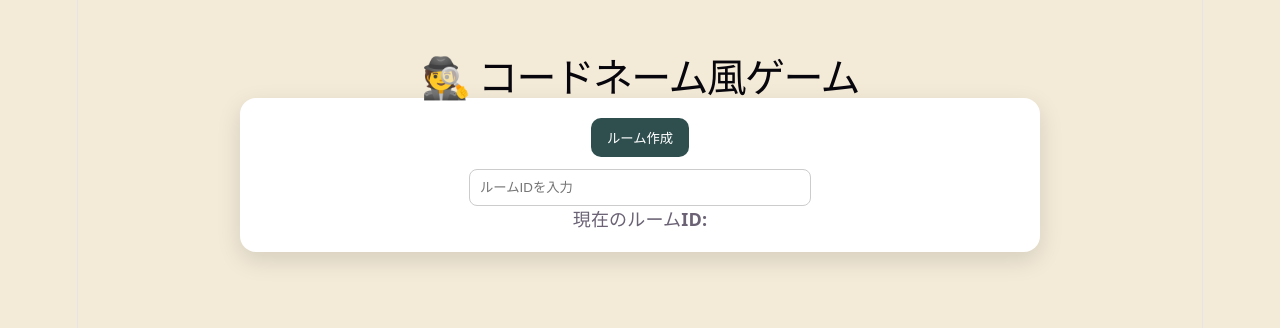
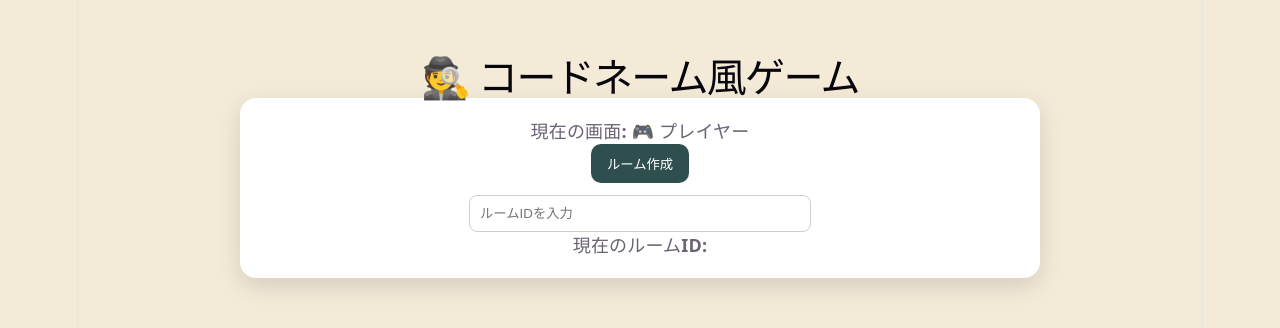
Before and after one commit to Introduction-to-icl/codenames-app, a React (Vite) app: page / in a window 1280 px wide. Shown: the top 328 px of the page. Built offline with nearby package versions, Linux system fonts and the light colour scheme.

Commit message:
スパイ画面完成

```diff
--- a/src/App.jsx
+++ b/src/App.jsx
@@ -7,7 +7,7 @@ import {
   serverTimestamp,
   updateDoc,
 } from "firebase/firestore";
-import { useEffect, useState } from "react";
+import { useEffect, useMemo, useState } from "react";
 import { db } from "./firebase";
 
 const words = [
@@ -45,7 +45,13 @@ const createCards = (firstTeam) => {
 function App() {
   const [roomId, setRoomId] = useState("");
   const [room, setRoom] = useState(null);
-  const [spymasterMode, setSpymasterMode] = useState(false);
+
+  const role = useMemo(() => {
+    const params = new URLSearchParams(window.location.search);
+    return params.get("role") === "spymaster" ? "spymaster" : "player";
+  }, []);
+
+  const isSpymaster = role === "spymaster";
 
   const createRoom = async () => {
     const firstTeam = Math.random() < 0.5 ? "red" : "blue";
@@ -62,7 +68,7 @@ function App() {
   };
 
   const revealCard = async (index) => {
-    if (!room || room.winner) return;
+    if (!room || room.winner || isSpymaster) return;
 
     const newCards = [...room.cards];
     if (newCards[index].revealed) return;
@@ -115,6 +121,23 @@ function App() {
     return () => unsubscribe();
   }, [roomId]);
 
+  const playerUrl = roomId
+    ? `${window.location.origin}?room=${roomId}`
+    : "";
+
+  const spymasterUrl = roomId
+    ? `${window.location.origin}?role=spymaster&room=${roomId}`
+    : "";
+
+  useEffect(() => {
+    const params = new URLSearchParams(window.location.search);
+    const urlRoomId = params.get("room");
+
+    if (urlRoomId) {
+      setRoomId(urlRoomId);
+    }
+  }, []);
+
   const redLeft =
     room?.cards?.filter((card) => card.type === "red" && !card.revealed)
       .length ?? 0;
@@ -128,6 +151,11 @@ function App() {
       <h1 className="title">🕵️ コードネーム風ゲーム</h1>
 
       <div className="panel">
+        <p>
+          <strong>現在の画面:</strong>{" "}
+          {isSpymaster ? "🕶 スパイマスター" : "🎮 プレイヤー"}
+        </p>
+
         <button className="primary-button" onClick={createRoom}>
           ルーム作成
         </button>
@@ -144,6 +172,22 @@ function App() {
         <p>
           <strong>現在のルームID:</strong> {roomId}
         </p>
+
+        {roomId && (
+          <>
+            <p>
+              <strong>プレイヤー用URL:</strong>
+              <br />
+              <a href={playerUrl}>{playerUrl}</a>
+            </p>
+
+            <p>
+              <strong>スパイマスター用URL:</strong>
+              <br />
+              <a href={spymasterUrl}>{spymasterUrl}</a>
+            </p>
+          </>
+        )}
 
         {room && (
           <>
@@ -162,18 +206,11 @@ function App() {
               <strong>{blueLeft}</strong>
             </p>
 
-            <button className="turn-button" onClick={switchTurn}>
-              ターン交代
-            </button>
-
-            <label style={{ marginLeft: 16 }}>
-              <input
-                type="checkbox"
-                checked={spymasterMode}
-                onChange={(e) => setSpymasterMode(e.target.checked)}
-              />
-              スパイマスター表示
-            </label>
+            {!isSpymaster && (
+              <button className="turn-button" onClick={switchTurn}>
+                ターン交代
+              </button>
+            )}
 
             {room.winner && (
               <h2 className="winner">
@@ -190,7 +227,7 @@ function App() {
             key={index}
             onClick={() => revealCard(index)}
             className={`card ${
-              card.revealed || spymasterMode ? card.type : ""
+              card.revealed || isSpymaster ? card.type : ""
             }`}
           >
             {card.word}
```
